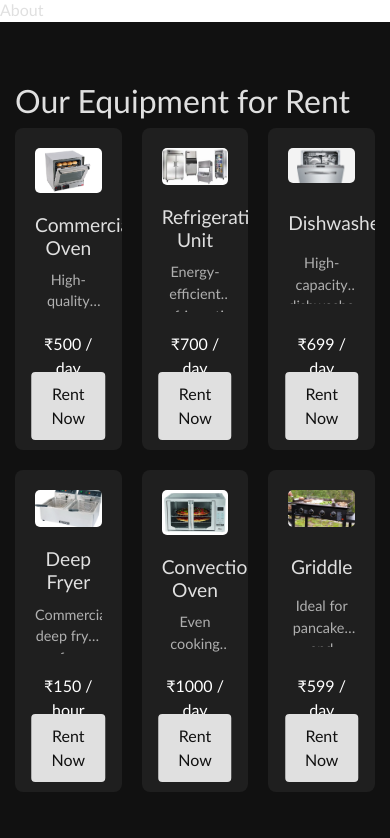
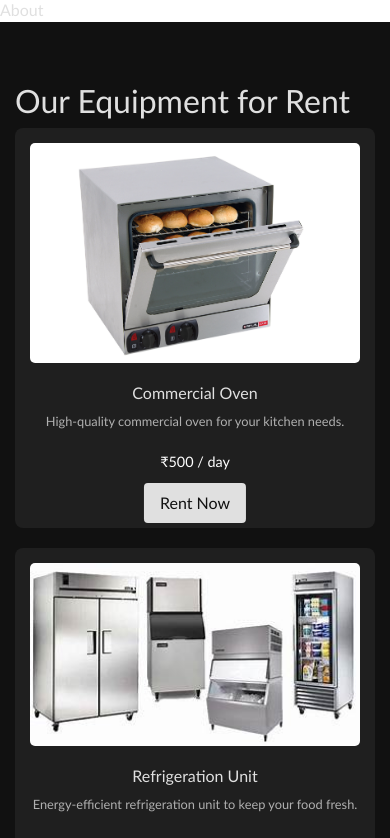
Before and after one commit to Himesh-Kukadiya/Paperfire-Food-static, a React (Vite) app: page / in a window 390 px wide. Shown: the part 906-1744 px from the top of the page. Built offline with nearby package versions, Linux system fonts and the light colour scheme.

Commit message:
Responsive Issue of Product Section Fixed

```diff
--- a/src/App.css
+++ b/src/App.css
@@ -194,7 +194,6 @@ body {
 .product-card {
     background-color: #1F1F1F;
     border-radius: 8px;
-    max-height: 450px;
     overflow: hidden;
     padding: 20px;
     text-align: center;
@@ -254,6 +253,42 @@ body {
     background-color: #FFFFFF;
 }
 
+/* Responsive Styles */
+@media (max-width: 1200px) {
+    .product-card {
+        flex: 1 1 calc(50% - 20px);
+    }
+}
+
+@media (max-width: 768px) {
+    .product-card {
+        flex: 1 1 100%;
+    }
+}
+
+@media (max-width: 576px) {
+    .product-card {
+        padding: 15px;
+    }
+
+    .product-card h3 {
+        font-size: 1rem;
+    }
+
+    .product-card .description {
+        font-size: 0.8rem;
+    }
+
+    .product-card .price {
+        font-size: 0.9rem;
+        margin-bottom: 40px;
+    }
+
+    .product-card .btn {
+        padding: 8px 16px;
+        bottom: 5px;
+    }
+}
 
 /* Gallery Section */
 .gallery-section {
```
